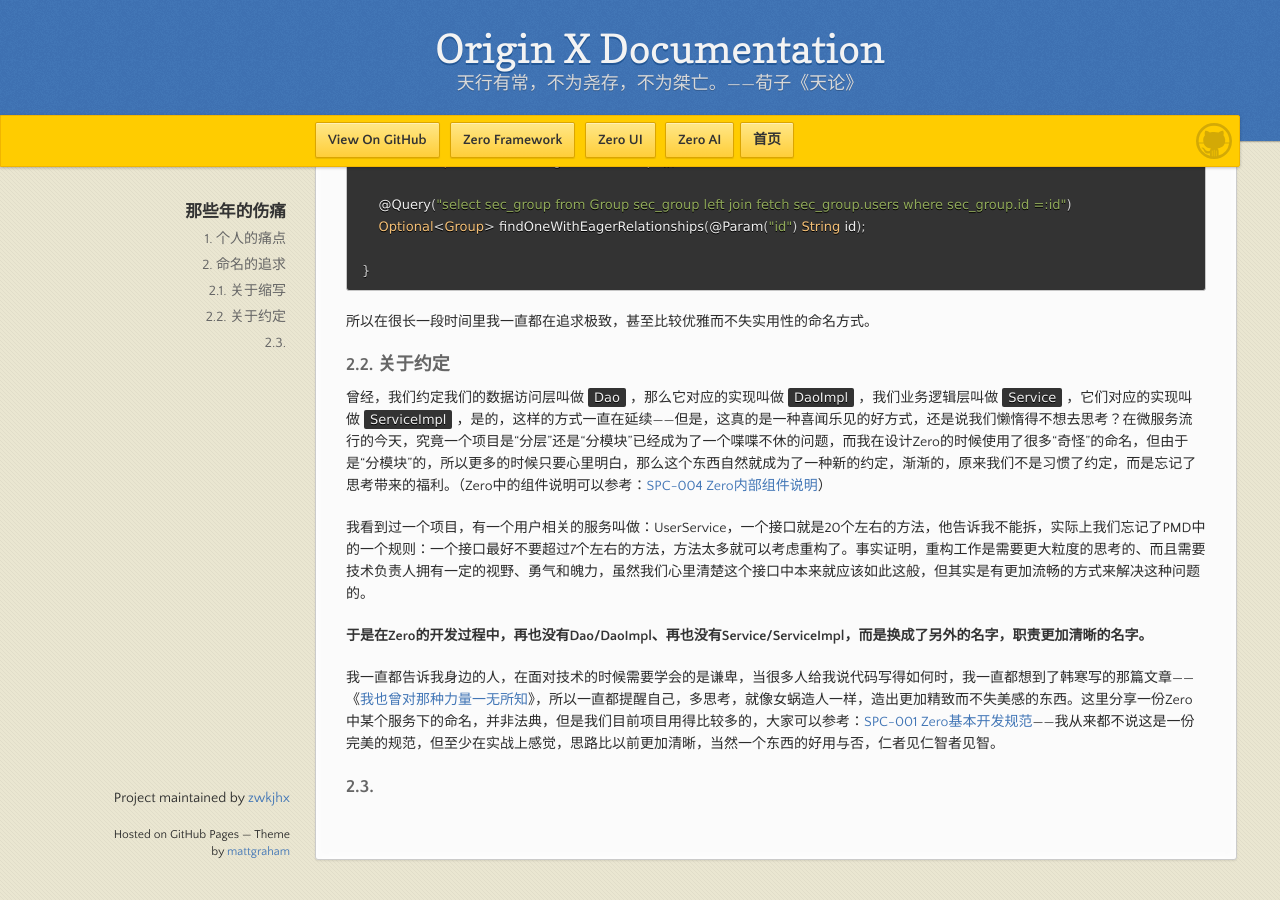
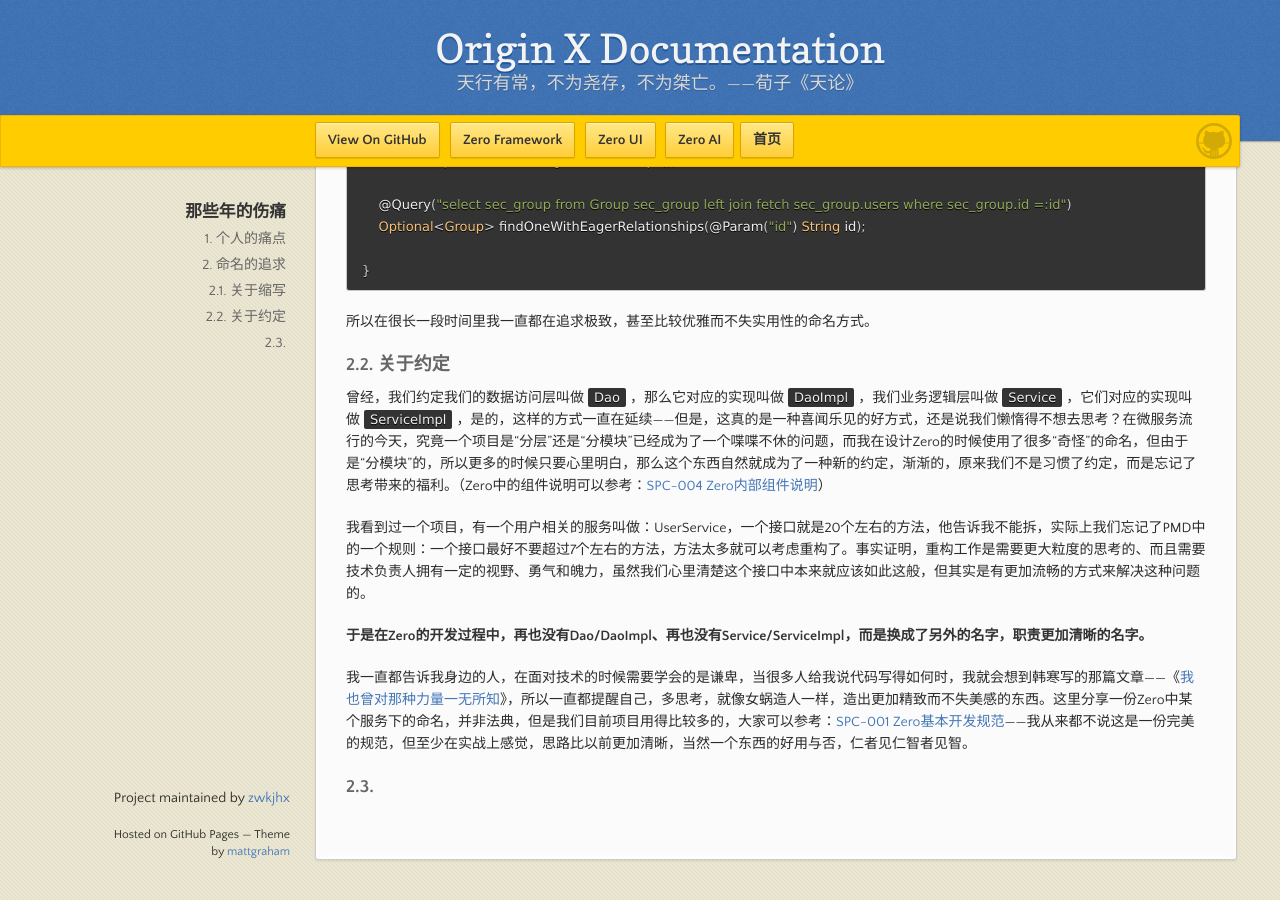
Before and after one commit to zwkjhx/ox-doc, a Jekyll site: the page built from utility-x/1-she-ji-li-nian/uxd-001-ling-ren-fan-suo-de-util.md, in a window 1280 px wide and 900 px high, scrolled down 790 px. Built offline with Jekyll 4.4.1, drawn with Linux system fonts in a browser that asks for light colours; our own code applies the rules of GitHub Pages for plain Markdown files.

Commit message:
Updates utility-x/1-she-ji-li-nian/uxd-001-ling-ren-fan-suo-de-util.md
Auto commit by GitBook Editor

```diff
--- a/utility-x/1-she-ji-li-nian/uxd-001-ling-ren-fan-suo-de-util.md
+++ b/utility-x/1-she-ji-li-nian/uxd-001-ling-ren-fan-suo-de-util.md
@@ -45,6 +45,6 @@
 
 **于是在Zero的开发过程中，再也没有Dao/DaoImpl、再也没有Service/ServiceImpl，而是换成了另外的名字，职责更加清晰的名字。**
 
-我一直都告诉我身边的人，在面对技术的时候需要学会的是谦卑，当很多人给我说代码写得如何时，我一直都想到了韩寒写的那篇文章——《[我也曾对那种力量一无所知](http://www.sohu.com/a/216401108_155921)》，所以一直都提醒自己，多思考，就像女蜗造人一样，造出更加精致而不失美感的东西。这里分享一份Zero中某个服务下的命名，并非法典，但是我们目前项目用得比较多的，大家可以参考：[SPC-001 Zero基本开发规范](/specification/1-zerogui-fan/spc-001-zeroji-ben-kai-fa-gui-fan.html)——我从来都不说这是一份完美的规范，但至少在实战上感觉，思路比以前更加清晰，当然一个东西的好用与否，仁者见仁智者见智。
+我一直都告诉我身边的人，在面对技术的时候需要学会的是谦卑，当很多人给我说代码写得如何时，我就会想到韩寒写的那篇文章——《[我也曾对那种力量一无所知](http://www.sohu.com/a/216401108_155921)》，所以一直都提醒自己，多思考，就像女蜗造人一样，造出更加精致而不失美感的东西。这里分享一份Zero中某个服务下的命名，并非法典，但是我们目前项目用得比较多的，大家可以参考：[SPC-001 Zero基本开发规范](/specification/1-zerogui-fan/spc-001-zeroji-ben-kai-fa-gui-fan.html)——我从来都不说这是一份完美的规范，但至少在实战上感觉，思路比以前更加清晰，当然一个东西的好用与否，仁者见仁智者见智。
 
 ### 2.3.
```
